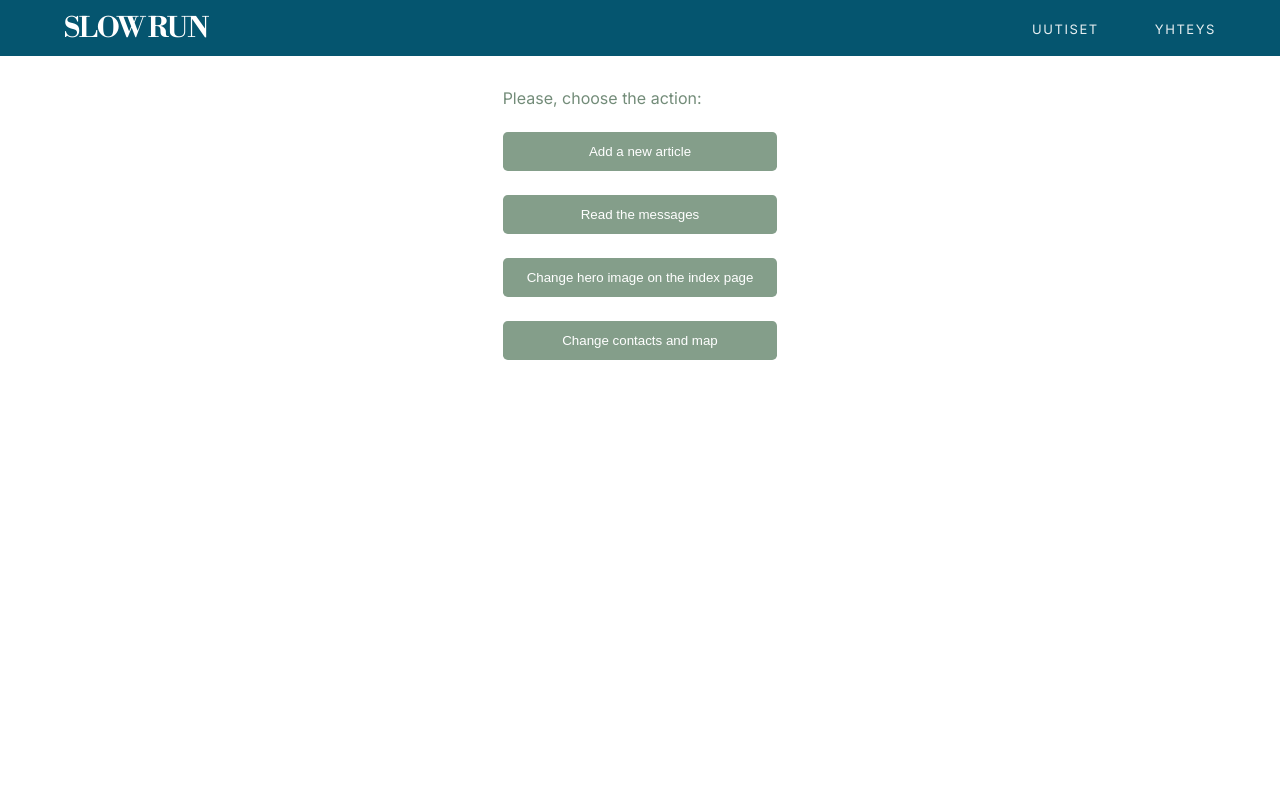
After one commit to TAI-Slow-Run/slow-run-projekti, a PHP site: page /admin-menu.php in a window 1280 px wide. The commit adds this page. Run offline with PHP 8.4, Linux system fonts and the light colour scheme; some libraries are stand-ins or nearby versions.

Commit message:
The file welcome.php was renamed to admin-menu.php. 4 buttons with actions added to the admin menu. Redirection to the next pages has done

```diff
--- /dev/null
+++ b/admin-menu-add-article.php
@@ -0,0 +1,3 @@
+<?php
+echo "Welcome to add article";
+?>
--- /dev/null
+++ b/admin-menu-change-contact.php
@@ -0,0 +1,3 @@
+<?php
+echo "Welcome to change contacts";
+?>
--- /dev/null
+++ b/admin-menu-change-hero-img.php
@@ -0,0 +1,3 @@
+<?php
+echo "Welcome to change hero image";
+?>
--- /dev/null
+++ b/admin-menu-read-message.php
@@ -0,0 +1,3 @@
+<?php
+echo "Welcome to read messages";
+?>
--- /dev/null
+++ b/admin-menu.php
@@ -0,0 +1,37 @@
+<?php
+
+?>
+
+<!DOCTYPE html>
+<html lang="en">
+
+<head>
+    <meta charset="UTF-8">
+    <meta name="viewport" content="width=device-width, initial-scale=1.0">
+    <title>Admin menu</title>
+
+    <link rel="preconnect" href="https://fonts.googleapis.com" />
+    <link rel="preconnect" href="https://fonts.gstatic.com" crossorigin />
+    <link rel="stylesheet" href="https://unicons.iconscout.com/release/v4.2.0/css/line.css">
+    <link rel="stylesheet" href="https://unicons.iconscout.com/release/v4.2.0/css/thinline.css">
+    <link
+        href="https://fonts.googleapis.com/css2?family=Inter:ital,opsz,wght@0,14..32,100..900;1,14..32,100..900&family=Libre+Bodoni:ital,wght@0,400..700;1,400..700&display=swap"
+        rel="stylesheet" />
+    <link rel="stylesheet" href="./css/style.css" />
+    <link rel="stylesheet" href="./css/responsive.css" />
+</head>
+
+<body>
+    <?php include __DIR__ . '/header.php'; ?>
+    <section class="action-container">
+        <p>Please, choose the action:</p>
+        <button type="submit" id="add-article" class="login-submit">Add a new article</button>
+        <button type="submit" id="read-message" class="login-submit">Read the messages</button>
+        <button type="submit" id="change-hero-img" class="login-submit">Change hero image on the index page</button>
+        <button type="submit" id="change-contact" class="login-submit">Change contacts and map</button>
+    </section>
+
+    <script src="./js_php/admin-menu.js" type="module"></script>
+</body>
+
+</html>
--- a/css/style.css
+++ b/css/style.css
@@ -750,11 +750,16 @@ main {
 /* Admin staff */
 
 /* Login page */
-.login-container{
+.login-container,
+.action-container {
   display: flex;
   flex-direction: column;
   gap: 1rem;
   margin: 2rem auto;
+}
+.login-container p,
+.action-container p {
+  color: #738c79;
 }
 .login-form{
   display: flex;
@@ -764,7 +769,7 @@ main {
 }
 
 .login-form input {
-  background-color: var(--accent-color);
+  background-color: var(--footer-bcg);
   border: none;
   outline: none;
   font-family: var(--main-font);
@@ -779,7 +784,7 @@ main {
 
 .login-submit {
   margin-top: 8px;
-  background-color: var(--brand-color);
+  background-color: var(--accent-color);
   color: var(--main-color);
   border-radius: 0.3rem;
   border: none;
@@ -788,5 +793,5 @@ main {
   transition: background-color 0.2s ease;
 }
 .login-submit:hover {
-  background-color: var(--hover-color);
+  background-color:#738c79;
 }
--- /dev/null
+++ b/js_php/admin-menu-add-article.js
@@ -0,0 +1 @@
+import * as dUtils from "../databaseTools/databaseUtilities.js";
--- /dev/null
+++ b/js_php/admin-menu-change-contact.js
@@ -0,0 +1 @@
+import * as dUtils from "../databaseTools/databaseUtilities.js";
--- /dev/null
+++ b/js_php/admin-menu-change-hero-img.js
@@ -0,0 +1 @@
+import * as dUtils from "../databaseTools/databaseUtilities.js";
--- /dev/null
+++ b/js_php/admin-menu-read-message.js
@@ -0,0 +1 @@
+import * as dUtils from "../databaseTools/databaseUtilities.js";
--- /dev/null
+++ b/js_php/admin-menu.js
@@ -0,0 +1,62 @@
+import * as dUtils from "../databaseTools/databaseUtilities.js";
+
+document.addEventListener("DOMContentLoaded", () => {
+    document.getElementById("add-article").addEventListener("click", async (event) => {
+            dUtils.redirect("admin-menu-add-article.php", null);
+    });
+});
+
+document.addEventListener("DOMContentLoaded", () => {
+    document.getElementById("read-message").addEventListener("click", async (event) => {
+            dUtils.redirect("admin-menu-read-message.php", null);
+    });
+});
+
+document.addEventListener("DOMContentLoaded", () => {
+    document.getElementById("change-hero-img").addEventListener("click", async (event) => {
+            dUtils.redirect("admin-menu-change-hero-img.php", null);
+    });
+});
+
+document.addEventListener("DOMContentLoaded", () => {
+    document.getElementById("change-contact").addEventListener("click", async (event) => {
+            dUtils.redirect("admin-menu-change-contact.php", null);
+    });
+});
+
+
+// document.addEventListener("DOMContentLoaded", () => {
+//     document.getElementById("add-article").addEventListener("click", async (event) => {
+//         const data = await dUtils.sendDataToServer(event, "./js_php/login_server.php", null);
+//         if(data.keyData == "ok") {
+//             dUtils.redirect("admin-menu-add-article.php", null);
+//         }
+//     });
+// });
+
+// document.addEventListener("DOMContentLoaded", () => {
+//     document.getElementById("read-message").addEventListener("click", async (event) => {
+//         const data = await dUtils.sendDataToServer(event, "./js_php/login_server.php", null);
+//         if(data.keyData == "ok") {
+//             dUtils.redirect("admin-menu-read-message.php", null);
+//         }
+//     });
+// });
+
+// document.addEventListener("DOMContentLoaded", () => {
+//     document.getElementById("change-hero-img").addEventListener("click", async (event) => {
+//         const data = await dUtils.sendDataToServer(event, "./js_php/login_server.php", null);
+//         if(data.keyData == "ok") {
+//             dUtils.redirect("admin-menu-change-hero-img.php", null);
+//         }
+//     });
+// });
+
+// document.addEventListener("DOMContentLoaded", () => {
+//     document.getElementById("change-contact").addEventListener("click", async (event) => {
+//         const data = await dUtils.sendDataToServer(event, "./js_php/login_server.php", null);
+//         if(data.keyData == "ok") {
+//             dUtils.redirect("admin-menu-change-contact.php", null);
+//         }
+//     });
+// });
--- a/js_php/login.js
+++ b/js_php/login.js
@@ -4,7 +4,7 @@ document.addEventListener("DOMContentLoaded", () => {
     document.getElementById("submitButton").addEventListener("click", async (event) => {
         const data = await dUtils.sendDataToServer(event, "./js_php/login_server.php", null);
         if(data.keyData == "ok") {
-            dUtils.redirect("welcome.php", null);
+            dUtils.redirect("admin-menu.php", null);
         }
     });
 });
--- a/welcome.php
+++ /dev/null
@@ -1,3 +0,0 @@
-<?php
-echo "Welcome";
-?>
```
